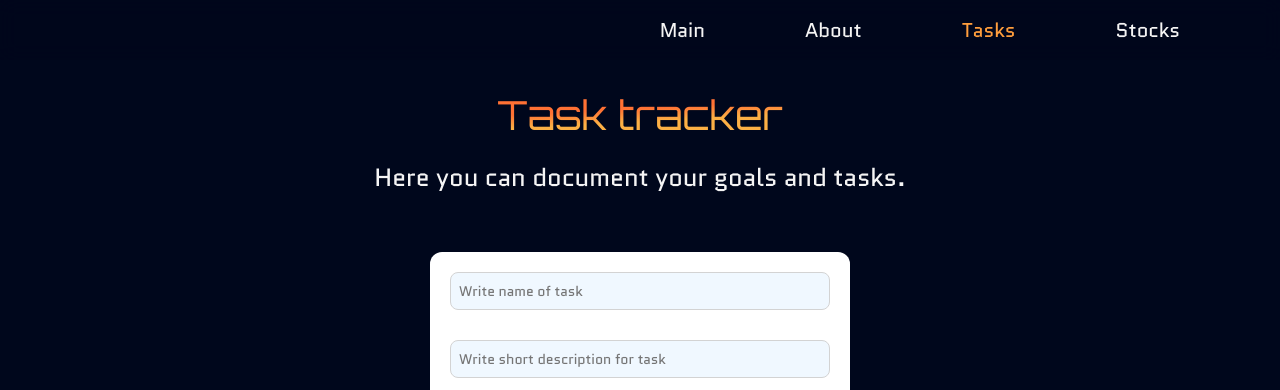
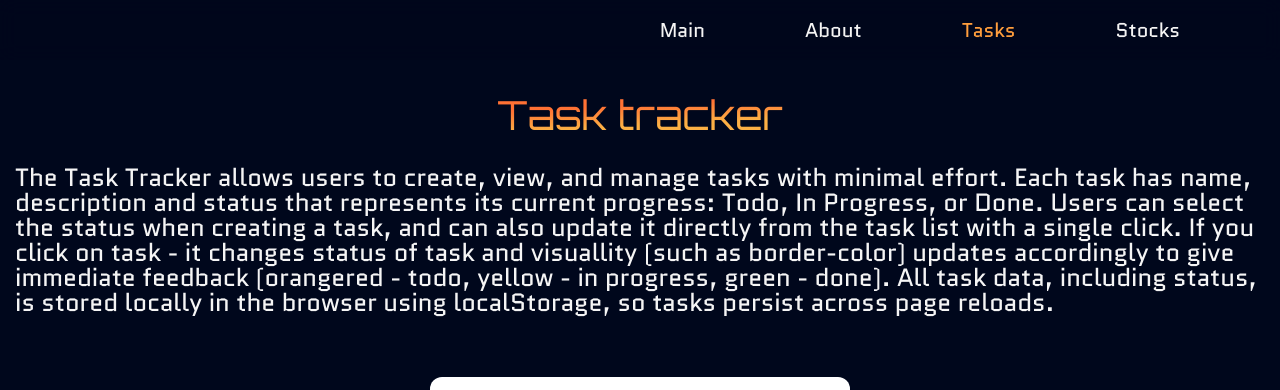
Before and after one commit to alanabakirov/trader-help, a React (Create React App) app: page /tasks in a window 1280 px wide. Shown: the top 390 px of the page. Built offline with nearby package versions, Linux system fonts and the light colour scheme; no server answers.

Commit message:
Changed text for task tracker, removed API key

```diff
--- a/src/MarketExplorer/MarketExplorer.tsx
+++ b/src/MarketExplorer/MarketExplorer.tsx
@@ -7,10 +7,6 @@ type MarketExplorerProps = {
 };
 
 export default function MarketExplorer({ stocks }: MarketExplorerProps){
-
-    for(let i = 0; i<stocks.length; i++){
-        console.log(stocks[i]);
-    }
     return (
         <main>
             <div className="marketExplorer_introContainer">
--- a/src/StockDetail/StockDetail.tsx
+++ b/src/StockDetail/StockDetail.tsx
@@ -7,7 +7,7 @@ import { Spin } from 'antd';
 export default function StockDetail(){
 
     const APIKEY = "488f2e89630202fed0c15f83625cbbd9";
-    const GEMINI_API_KEY = "AIzaSyC4m_RaLrpGEkBBWsqc2RrZpTNemrvbGNQ";
+    const GEMINI_API_KEY = "";
     let { nameOfStock } = useParams();
     const [stock, setStock] = useState<any>(null);
     const [isLoading, setIsLoading] = useState(true);
--- a/src/TaskTracker/TaskTracker.tsx
+++ b/src/TaskTracker/TaskTracker.tsx
@@ -95,7 +95,7 @@ export default function TaskTracker() {
 
         <div className="taskTracker_intro">
           <h1 className="taskTracker_mainTitle">Task tracker</h1>
-          <p className="taskTracker_introDescription">Here you can document your goals and tasks.</p>
+          <p className="taskTracker_introDescription">The Task Tracker allows users to create, view, and manage tasks with minimal effort. Each task has name, description and status that represents its current progress: Todo, In Progress, or Done. Users can select the status when creating a task, and can also update it directly from the task list with a single click. If you click on task - it changes status of task and visuallity (such as border-color) updates accordingly to give immediate feedback (orangered - todo, yellow - in progress, green - done). All task data, including status, is stored locally in the browser using localStorage, so tasks persist across page reloads.</p>
         </div>
 
         <div className="taskTracker_formContainer">
```
